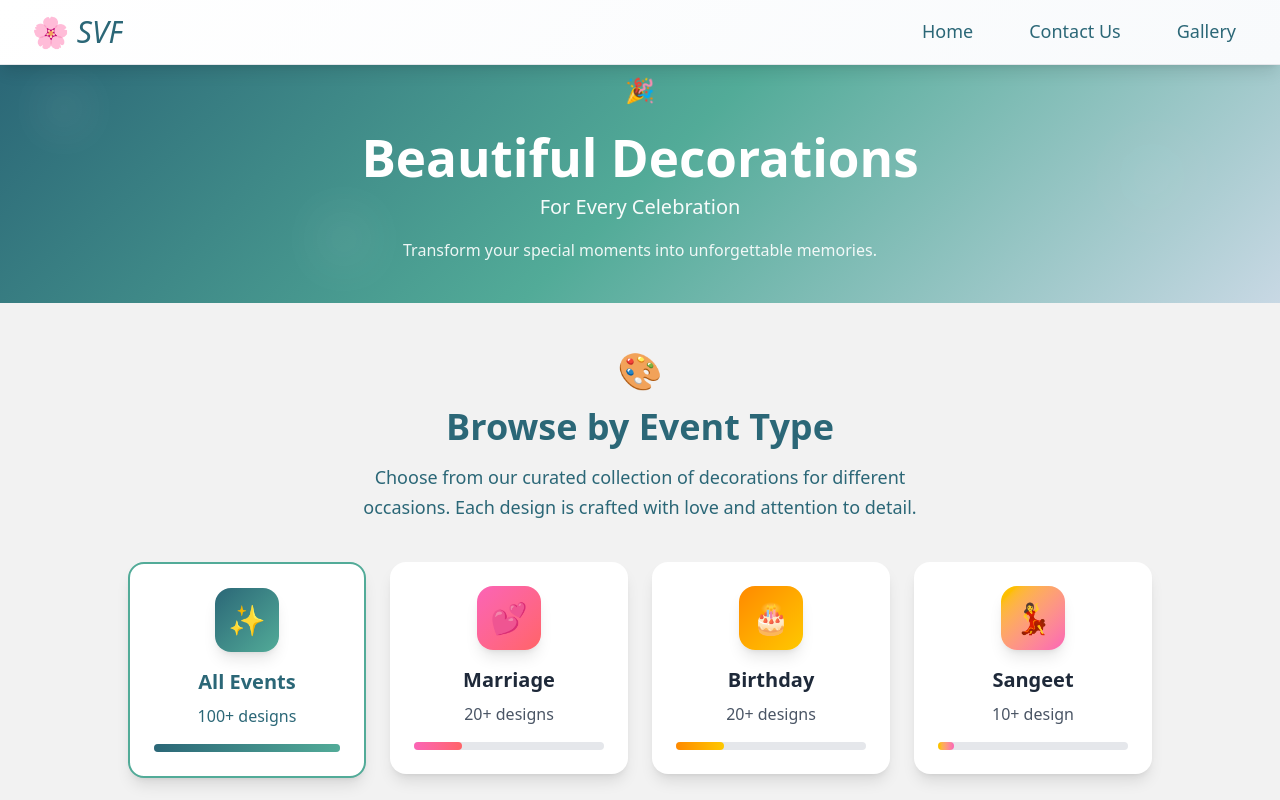
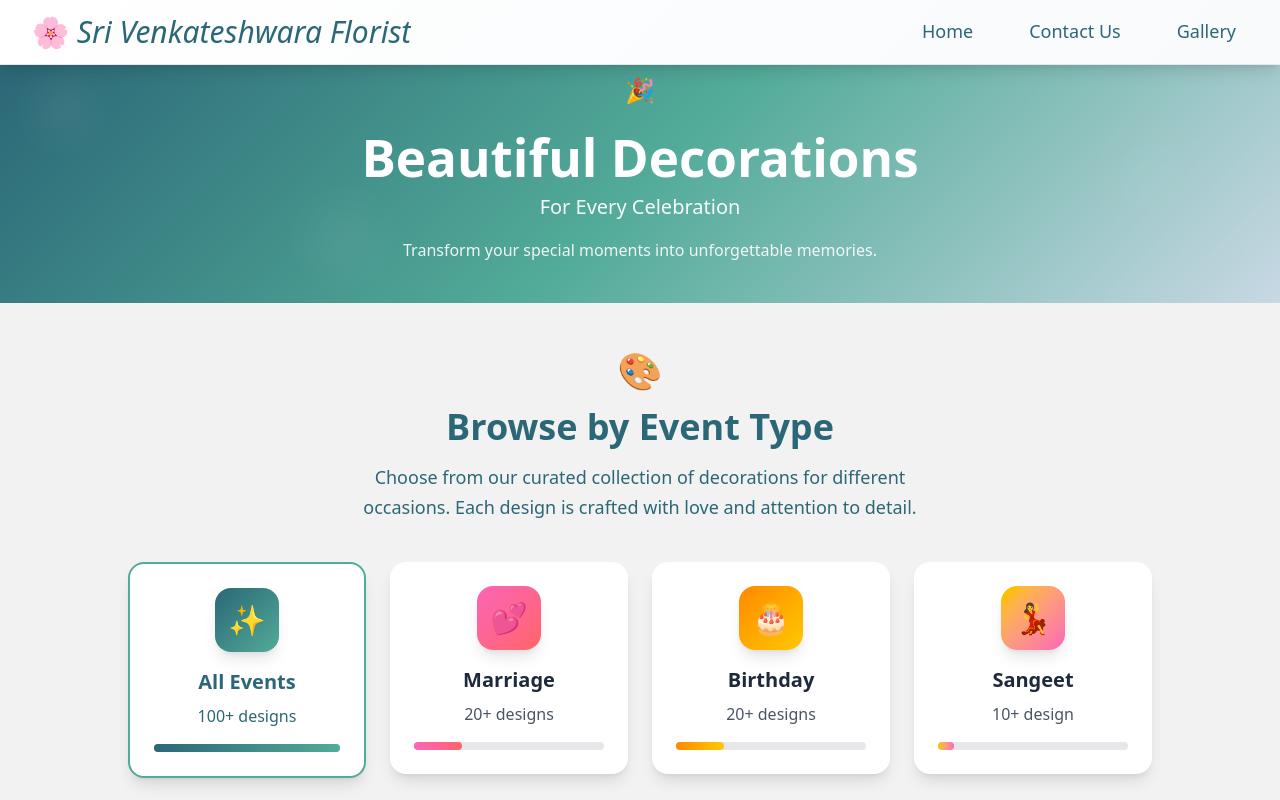
Before and after one commit to pawankumar46/decor, a React (Vite) app: page / in a window 1280 px wide. Shown: the top 800 px of the page. Built offline with nearby package versions, Linux system fonts and the light colour scheme.

Commit message:
header change

```diff
--- a/src/components/NavBar.jsx
+++ b/src/components/NavBar.jsx
@@ -26,8 +26,8 @@ const NavBar = () => {
               className="text-lg sm:text-xl md:text-2xl lg:text-3xl font-extrabold italic hover:scale-105 transform transition duration-300 truncate"
               style={{ color: '#2b6777' }}
             >
-              <span className="hidden xs:inline">🌸 Sri Venkateshwara Florist</span>
-              <span className="xs:hidden">🌸 SVF</span>
+              <span className="hidden sm:inline">🌸 Sri Venkateshwara Florist</span>
+              <span className="sm:hidden">🌸 SVF</span>
             </NavLink>
           </div>
 
```
